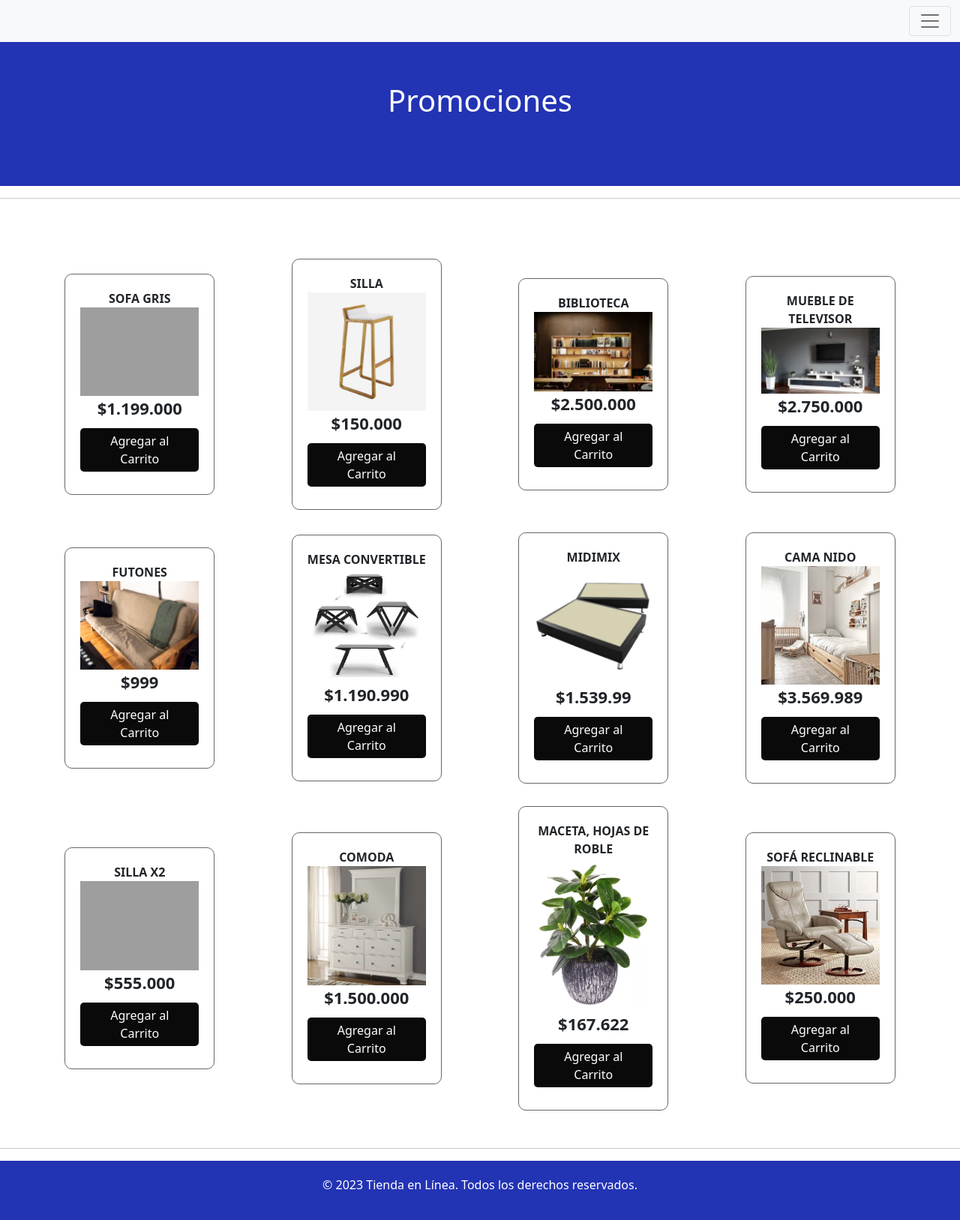
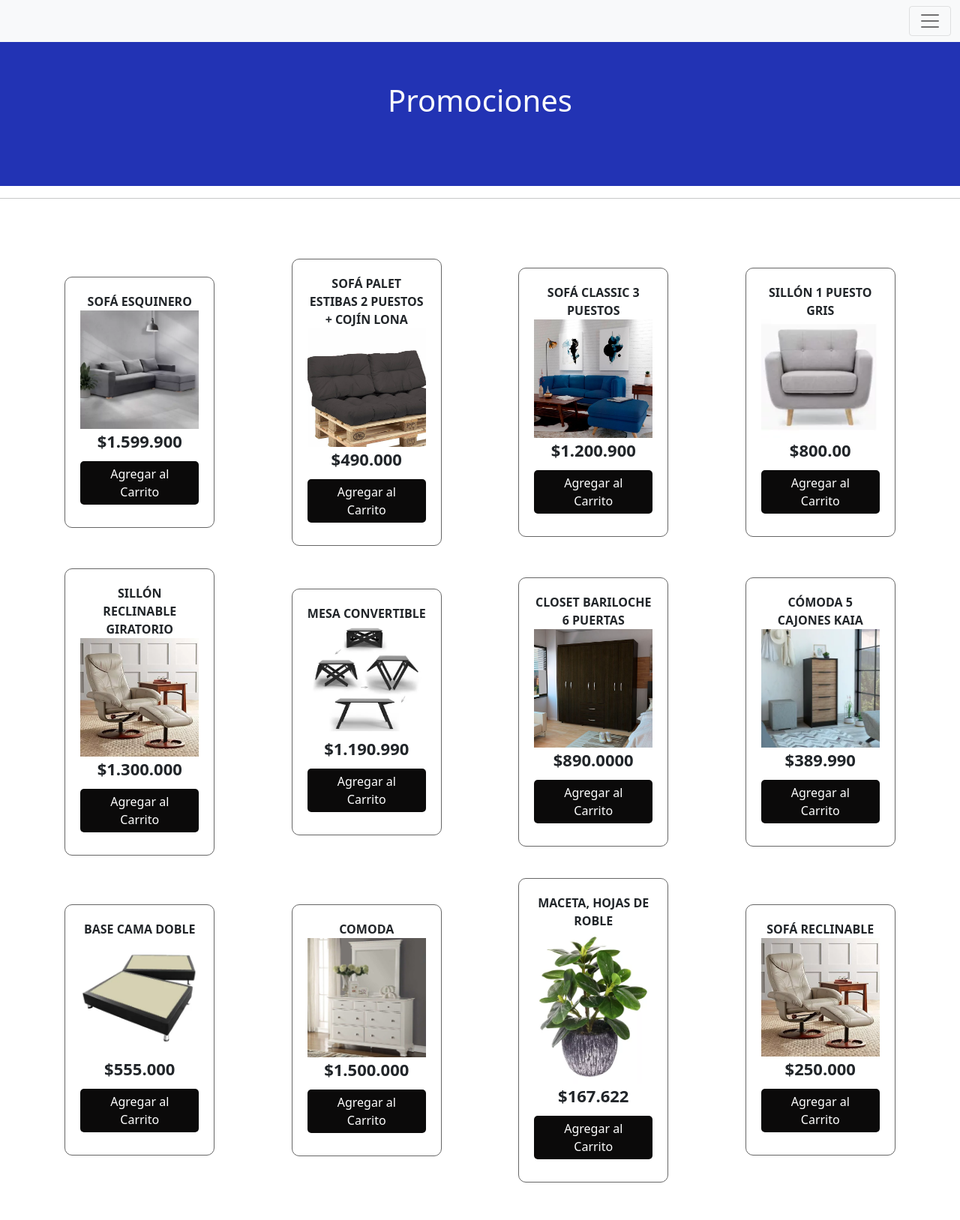
Before and after one commit to 11julio11/roble_store, a PHP site: page /Promociones.html in a window 1280 px wide. Shown: the top 1627 px of the page at 75% size. Run offline with PHP 8.4, Linux system fonts and the light colour scheme; grey boxes are pictures that could not be loaded.

Commit message:
implementacion

```diff
--- a/Promociones.html
+++ b/Promociones.html
@@ -10,6 +10,7 @@
     <title>Promociones</title>
 </head>
 <body>
+  <script src="scripts.js"></script>
   <header>
   <nav class="navbar navbar-light bg-light fixed-top">
     <div class="container-fluid">
@@ -65,37 +66,37 @@
           <!-- Contenedor de elementos -->
           <div class="contenedor-items">
               <div class="item">
-                  <span class="titulo-item">SOFA GRIS</span>
-                  <img src="https://www.pullman.com.co/uploads/pullman/product_images/1124/medium/sofa-alondra_HF6tc.jpg" alt="" class="img-item">
-                  <span class="precio-item">$1.199.000</span>
+                  <span class="titulo-item">Sofá Esquinero</span>
+                  <img src="img/sofa-gris(=.jpg" alt="" class="img-item">
+                  <span class="precio-item">$1.599.900</span>
                   <button class="boton-item">Agregar al Carrito</button>
               </div>
 
               <div class="item">
-                  <span class="titulo-item">SILLA</span>
-                  <img src="img/silla 123.jpg" alt="" class="img-item">
-                  <span class="precio-item">$150.000</span>
+                  <span class="titulo-item">Sofá Palet Estibas 2 Puestos + Cojín Lona</span>
+                  <img src="img/sofa palet.jpg" alt="" class="img-item">
+                  <span class="precio-item">$490.000</span>
                   <button class="boton-item">Agregar al Carrito</button>
               </div>
 
               <div class="item">
-                  <span class="titulo-item">Biblioteca</span>
-                  <img src="img/Biblioteca.jpg" alt="" class="img-item">
-                  <span class="precio-item">$2.500.000</span>
+                  <span class="titulo-item">Sofá Classic 3 Puestos</span>
+                  <img img src="img/sofa classic.jpg"  alt="" class="img-item">
+                  <span class="precio-item">$1.200.900</span>
                   <button class="boton-item">Agregar al Carrito</button>
               </div>
 
               <div class="item">
-                  <span class="titulo-item">Mueble de televisor</span>
-                  <img src="img/Mueble-de-televisor.jpg" alt="" class="img-item">
-                  <span class="precio-item">$2.750.000</span>
+                  <span class="titulo-item">Sillón 1 Puesto Gris</span>
+                  <img src="img/sillon.png" alt="" class="img-item">
+                  <span class="precio-item">$800.00</span>
                   <button class="boton-item">Agregar al Carrito</button>
               </div>
 
               <div class="item">
-                  <span class="titulo-item">Futones</span>
-                  <img src="img/Futon.jpg" alt="" class="img-item">
-                  <span class="precio-item">$999</span>
+                  <span class="titulo-item">Sillón Reclinable Giratorio</span>
+                  <img src="img/sillon reclinable giratorio.png" alt="" class="img-item">
+                  <span class="precio-item">$1.300.000</span>
                   <button class="boton-item">Agregar al Carrito</button>
               </div>
 
@@ -107,22 +108,22 @@
               </div>
 
               <div class="item">
-                  <span class="titulo-item">Midimix</span>
-                  <img src="img/base de cama doble.png" alt="" class="img-item">
-                  <span class="precio-item">$1.539.99</span>
+                  <span class="titulo-item">Closet Bariloche 6 Puertas</span>
+                  <img src="img/closet biriloche.png" alt="" class="img-item">
+                  <span class="precio-item">$890.0000</span>
                   <button class="boton-item">Agregar al Carrito</button>
               </div>
 
               <div class="item">
-                  <span class="titulo-item">Cama nido</span>
-                  <img src="img/cama nido.png" alt="" class="img-item">
-                  <span class="precio-item">$3.569.989</span>
+                  <span class="titulo-item">Cómoda 5 cajones kaia</span>
+                  <img src="img/comoda 5 cajones.png" alt="" class="img-item">
+                  <span class="precio-item">$389.990</span>
                   <button class="boton-item">Agregar al Carrito</button>
               </div>
 
               <div class="item">
-                  <span class="titulo-item">Silla x2</span>
-                  <img src="https://www.pullman.com.co/uploads/pullman/product_images/1404/medium/pack-2-sillas-italia_jwSfI.jpg" alt="" class="img-item">
+                  <span class="titulo-item">Base Cama Doble</span>
+                  <img src="img/base de cama doble.png" alt="" class="img-item">
                   <span class="precio-item">$555.000</span>
                   <button class="boton-item">Agregar al Carrito</button>
               </div>
@@ -149,23 +150,23 @@
         </div>
           </div>
           <!-- Carrito de Compras -->
-          <div class="promociones" id="promociones">
-              <div class="header-promociones">
+          <div class="carrito" id="carrito">
+            <div class="header-carrito">
                 <h2>Tu Carrito</h2>
             </div>
 
-              <div class="promociones">
+            <div class="carrito-items">
           <!--
-                  <div class="promociones-item">
+          <div class="carrito-item">
               <img src="img/boxengasse.png" width="80px" alt="">
-                      <div class="promociones-item-detalles">
-                          <span class="promociones-item-titulo">Box Engasse</span>
+              <div class="carrito-item-detalles">
+                  <span class="carrito-item-titulo">Box Engasse</span>
                   <div class="selector-cantidad">
                       <i class="fa-solid fa-minus restar-cantidad"></i>
-                              <input type="text" value="1" class="promociones-item-cantidad" disabled>
+                      <input type="text" value="1" class="carrito-item-cantidad" disabled>
                       <i class="fa-solid fa-plus sumar-cantidad"></i>
                   </div>
-                          <span class="promociones-item-precio">$15.000,00</span>
+                  <span class="carrito-item-precio">$15.000,00</span>
               </div>
              <span class="btn-eliminar">
                   <i class="fa-solid fa-trash"></i>
@@ -173,14 +174,14 @@
           </div>
           <div class="carrito-item">
               <img src="img/skinglam.png" width="80px" alt="">
-                      <div class="promoiones-item-detalles">
-                          <span class="promociones-item-titulo">Skin Glam</span>
+              <div class="carrito-item-detalles">
+                  <span class="carrito-item-titulo">Skin Glam</span>
                   <div class="selector-cantidad">
                       <i class="fa-solid fa-minus restar-cantidad"></i>
-                              <input type="text" value="3" class="promociones-item-cantidad" disabled>
+                      <input type="text" value="3" class="carrito-item-cantidad" disabled>
                       <i class="fa-solid fa-plus sumar-cantidad"></i>
                   </div>
-                          <span class="promociones-item-precio">$18.000,00</span>
+                  <span class="carrito-item-precio">$18.000,00</span>
               </div>
              <button class="btn-eliminar">
                   <i class="fa-solid fa-trash"></i>
@@ -188,10 +189,10 @@
           </div>
            -->
               </div>
-              <div class="promociones">
+              <div class="carrito-total">
                 <div class="fila">
                     <strong>Tu Total</strong>
-                      <span class="promociones-precio-total">
+                    <span class="carrito-precio-total">
                         $120.000,00
                     </span>
                 </div>
@@ -202,7 +203,6 @@
     <br>
     <hr>
     <footer> <p>&copy; 2023 Tienda en Línea. Todos los derechos reservados.</p></footer>
-    <script src="scripts.js"></script>
     <script src="https://cdn.jsdelivr.net/npm/bootstrap@5.1.3/dist/js/bootstrap.bundle.min.js" integrity="sha384-ka7Sk0Gln4gmtz2MlQnikT1wXgYsOg+OMhuP+IlRH9sENBO0LRn5q+8nbTov4+1p" crossorigin="anonymous"></script>
 
 </body>
--- a/css/carrito.css
+++ b/css/carrito.css
@@ -81,6 +81,10 @@ header {
     padding: 5px 15px;
     border-radius: 5px;
     cursor: pointer;
+}
+
+.contenedor .contenedor-items .item .boton-item:hover{
+   background-color: #2233b4;
 }
 /* seccion carrito */
 .carrito{
```
Also changed, not shown: css/promociones.css (+23 -19 lines), scripts.js (+199 -0 lines), 1 other file. Lines whose indentation alone changed are shown as unchanged.
